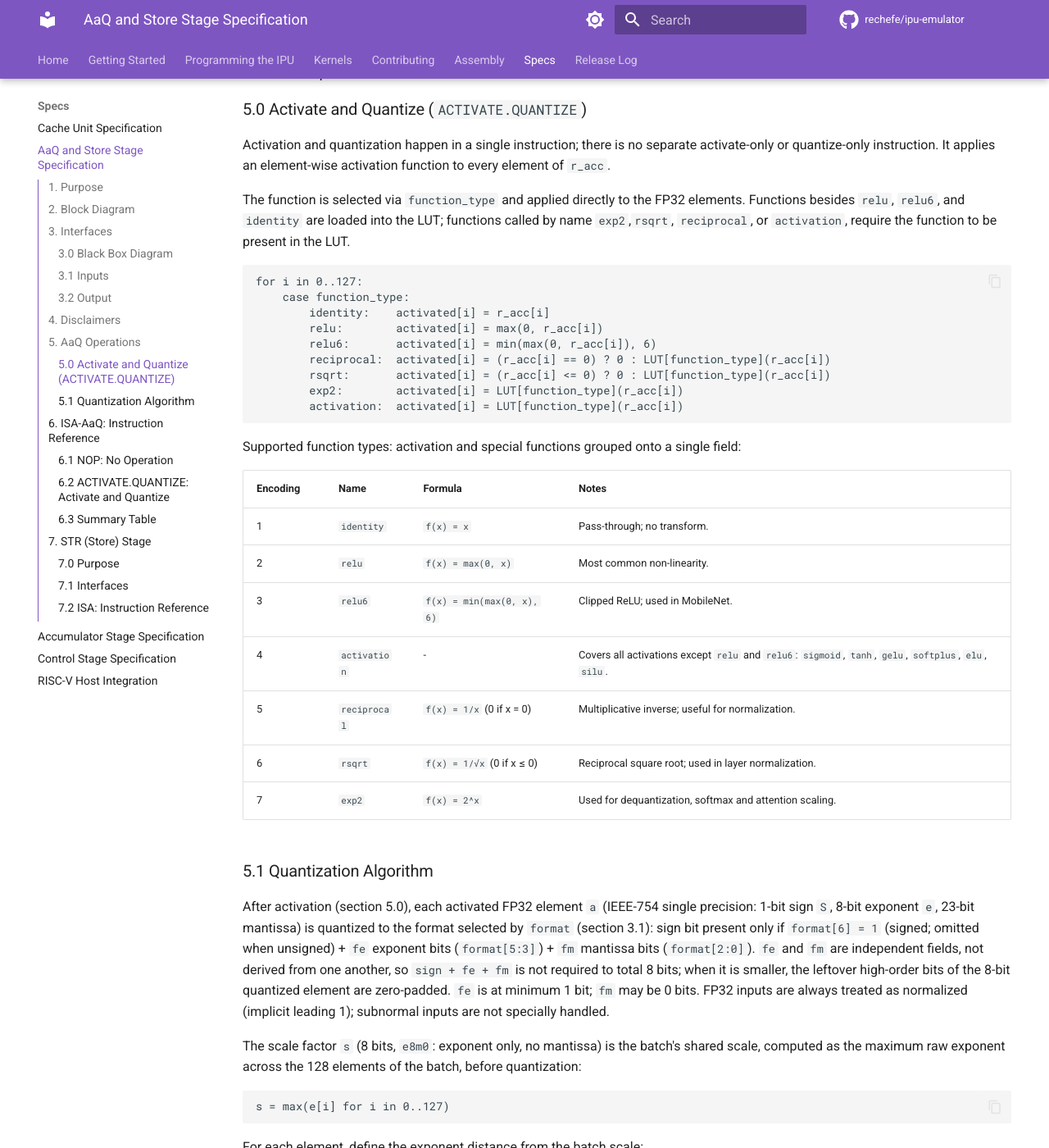
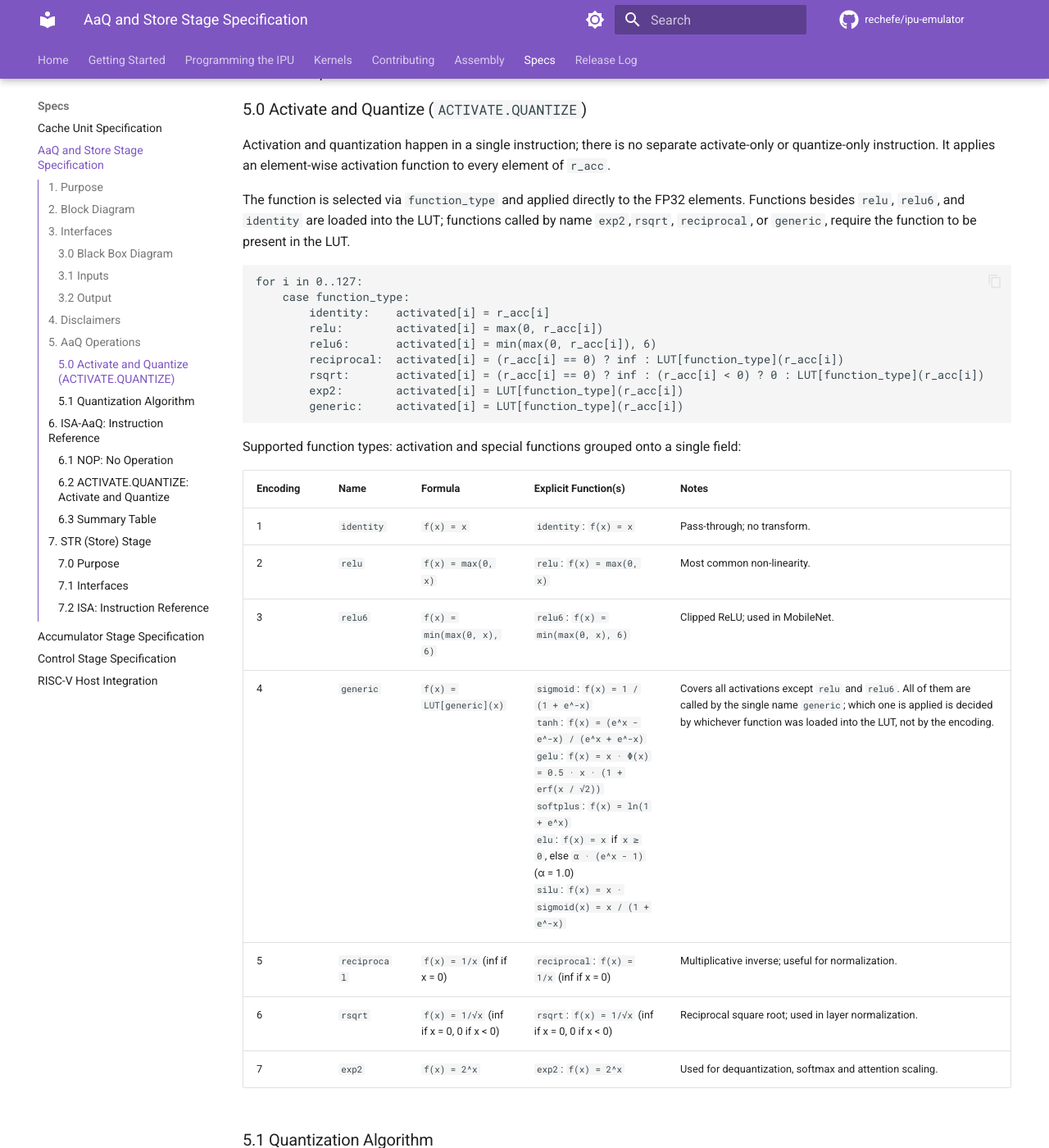
Before and after one commit to rechefe/ipu-emulator, an MkDocs documentation site: the page built from docs/content/specs/stage-aaq-str.md, in a window 1280 px wide and 1400 px high, scrolled down 2941 px. Shown: the whole window at 82% size. Built offline with MkDocs 1.6.1 and Material for MkDocs 9.7.7, drawn with Linux system fonts in a browser that asks for light colours; comment, search, counter and statistics services are not loaded; some of the changed text lies outside the part shown.

````diff
--- a/docs/content/specs/stage-aaq-str.md
+++ b/docs/content/specs/stage-aaq-str.md
@@ -61,7 +61,7 @@
                op  ─────>│                                      │
             r_acc  ─────>│                                      │
     function_type  ─────>│             AaQ Stage                ├────> to STR stage
- invalid_elements  ─────>│                                      │      [128×8b elements | 8b scale | 7b format
+ unvalid_elements  ─────>│                                      │      [128×8b elements | 8b scale | 7b format
         partition  ─────>│                                      │       | write_addr | str_opcode]
    partition_mask  ─────>│                                      │
            format  ─────>│                                      │
@@ -121,7 +121,7 @@
 
 The function is selected via `function_type` and applied directly to the
 FP32 elements. Functions besides `relu`,
-`relu6`, and `identity` are loaded into the LUT; functions called by name `exp2`,`rsqrt`, `reciprocal`, or `activation`, require the function to be
+`relu6`, and `identity` are loaded into the LUT; functions called by name `exp2`,`rsqrt`, `reciprocal`, or `generic`, require the function to be
 present in the LUT.
 
 ```text
@@ -130,25 +130,25 @@
         identity:    activated[i] = r_acc[i]
         relu:        activated[i] = max(0, r_acc[i])
         relu6:       activated[i] = min(max(0, r_acc[i]), 6)
-        reciprocal:  activated[i] = (r_acc[i] == 0) ? 0 : LUT[function_type](r_acc[i])
-        rsqrt:       activated[i] = (r_acc[i] <= 0) ? 0 : LUT[function_type](r_acc[i])
+        reciprocal:  activated[i] = (r_acc[i] == 0) ? inf : LUT[function_type](r_acc[i])
+        rsqrt:       activated[i] = (r_acc[i] == 0) ? inf : (r_acc[i] < 0) ? 0 : LUT[function_type](r_acc[i])
         exp2:        activated[i] = LUT[function_type](r_acc[i])
-        activation:  activated[i] = LUT[function_type](r_acc[i])
+        generic:     activated[i] = LUT[function_type](r_acc[i])
 ```
 
 Supported function types: activation and special functions grouped onto a
 single field:
 
 
-| Encoding | Name | Formula | Notes |
-|----------|------|---------|-------|
-| 1 | `identity` | `f(x) = x` | Pass-through; no transform. |
-| 2 | `relu` | `f(x) = max(0, x)` | Most common non-linearity. |
-| 3 | `relu6` | `f(x) = min(max(0, x), 6)` | Clipped ReLU; used in MobileNet. |
-| 4 | `activation` | - | Covers all activations except `relu` and `relu6`: `sigmoid`, `tanh`, `gelu`, `softplus`, `elu`, `silu`. |
-| 5 | `reciprocal` | `f(x) = 1/x` (0 if x = 0) | Multiplicative inverse; useful for normalization. |
-| 6 | `rsqrt` | `f(x) = 1/√x` (0 if x ≤ 0) | Reciprocal square root; used in layer normalization. |
-| 7 | `exp2` | `f(x) = 2^x` | Used for dequantization, softmax and attention scaling. |
+| Encoding | Name | Formula | Explicit Function(s) | Notes |
+|----------|------|---------|----------------------|-------|
+| 1 | `identity` | `f(x) = x` | `identity`: `f(x) = x` | Pass-through; no transform. |
+| 2 | `relu` | `f(x) = max(0, x)` | `relu`: `f(x) = max(0, x)` | Most common non-linearity. |
+| 3 | `relu6` | `f(x) = min(max(0, x), 6)` | `relu6`: `f(x) = min(max(0, x), 6)` | Clipped ReLU; used in MobileNet. |
+| 4 | `generic` | `f(x) = LUT[generic](x)` | `sigmoid`: `f(x) = 1 / (1 + e^-x)`<br>`tanh`: `f(x) = (e^x - e^-x) / (e^x + e^-x)`<br>`gelu`: `f(x) = x · Φ(x) = 0.5 · x · (1 + erf(x / √2))`<br>`softplus`: `f(x) = ln(1 + e^x)`<br>`elu`: `f(x) = x` if `x ≥ 0`, else `α · (e^x - 1)` (α = 1.0)<br>`silu`: `f(x) = x · sigmoid(x) = x / (1 + e^-x)` | Covers all activations except `relu` and `relu6`. All of them are called by the single name `generic`; which one is applied is decided by whichever function was loaded into the LUT, not by the encoding. |
+| 5 | `reciprocal` | `f(x) = 1/x` (inf if x = 0) | `reciprocal`: `f(x) = 1/x` (inf if x = 0) | Multiplicative inverse; useful for normalization. |
+| 6 | `rsqrt` | `f(x) = 1/√x` (inf if x = 0, 0 if x < 0) | `rsqrt`: `f(x) = 1/√x` (inf if x = 0, 0 if x < 0) | Reciprocal square root; used in layer normalization. |
+| 7 | `exp2` | `f(x) = 2^x` | `exp2`: `f(x) = 2^x` | Used for dequantization, softmax and attention scaling. |
 
 ### 5.1 Quantization Algorithm
 
@@ -232,12 +232,12 @@
 - **Summary:** Apply an element-wise activation function to the active elements of `r_acc`, quantize the result, and write the resulting 8-bit values, scale factor, and format into `aaq_out` (pseudocode name for AaQ's output data bundle; the concrete storage/register implementation is left to the designer). Activation functions are pre-configured into a LUT; naming an activation in `function_type` triggers the corresponding loaded LUT entry. `r_acc` is not modified.
 - **Syntax:** `ACTIVATE.QUANTIZE function_type, cr_idx`
 - **Operands:**
-  - `function_type`: activation/special-function keyword (see section 5.0): `identity`, `relu`, `relu6`, `activation`, `reciprocal`, `rsqrt`, `exp2`.
+  - `function_type`: activation/special-function keyword (see section 5.0): `identity`, `relu`, `relu6`, `generic`, `reciprocal`, `rsqrt`, `exp2`.
   - `cr_idx`: `CR0`…`CR15`, dstructure register supplying `valid_elements` (must be given explicitly; no implicit default).
 - **Operation:**
   ```text
   masked = partition_mask * (128 / partition)          // section 3.1
-  n = min(invalid_elements, 128 - masked)
+  n = min(unvalid_elements, 128 - masked)
   for i in 0..n-1:
       activated[i] = LUT[function_type](r_acc[i])     // section 5.0
       aaq_out.elements[i] = quantize(activated[i])     // section 5.1
@@ -252,7 +252,7 @@
 | Slot | Mnemonic | Operands | One-line Effect |
 |------|----------|----------|-----------------|
 | AaQ | `NOP`               | -                       | no state change |
-| AaQ | `ACTIVATE.QUANTIZE` | `function_type, cr_idx` | `aaq_out.elements[0..n-1] = quantize(LUT[function_type](r_acc[i]))`, `aaq_out.scale/format` set, n = min(invalid_elements, 128 - partition_mask * (128/partition)) |
+| AaQ | `ACTIVATE.QUANTIZE` | `function_type, cr_idx` | `aaq_out.elements[0..n-1] = quantize(LUT[function_type](r_acc[i]))`, `aaq_out.scale/format` set, n = min(unvalid_elements, 128 - partition_mask * (128/partition)) |
 
 ## 7. STR (Store) Stage
 
````
Also changed, not shown: other parts of docs/content/specs/stage-aaq-str.md (+2 -2 lines).
